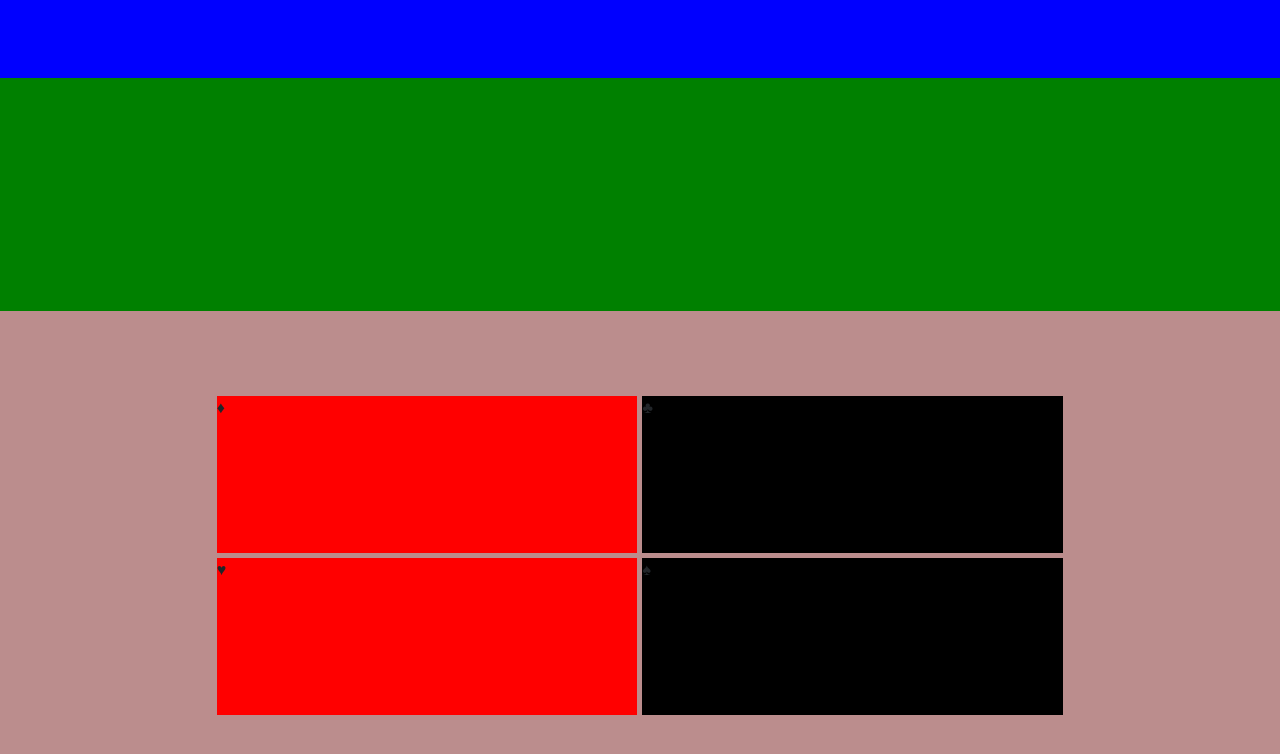
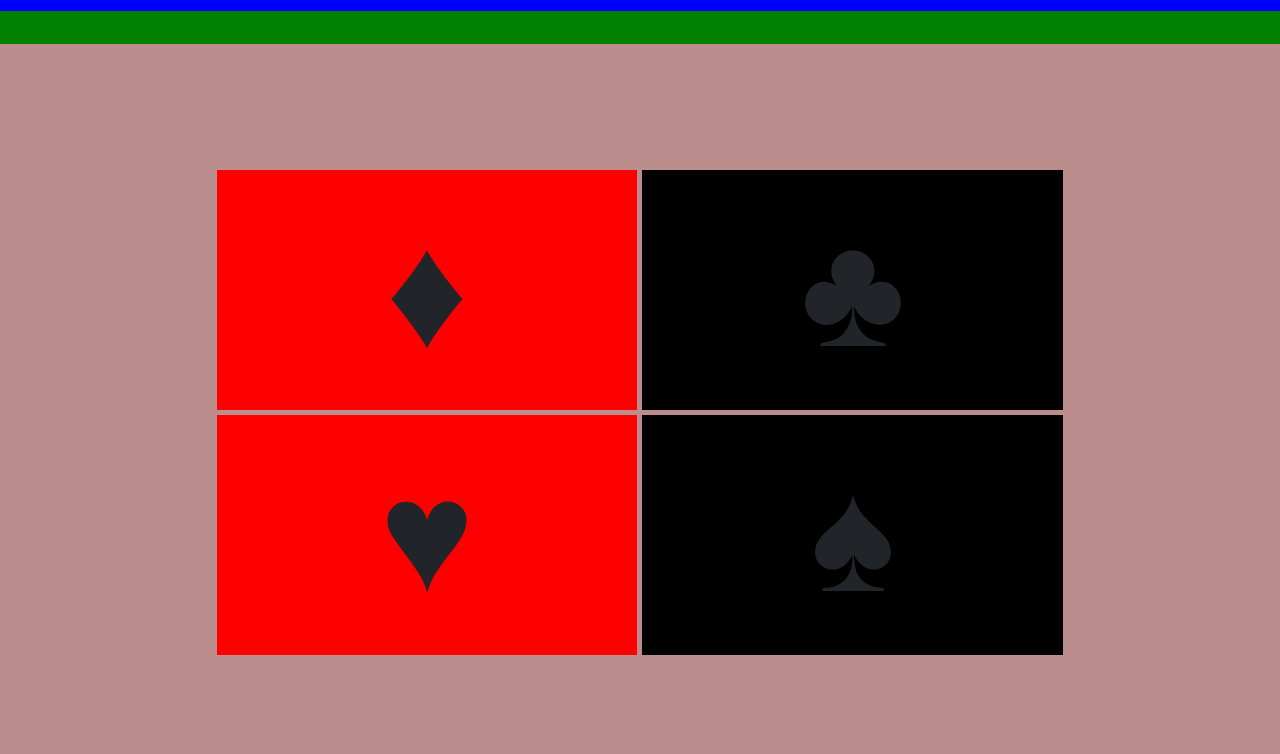
Before and after one commit to jjpickering10/CI-MS2-PokerQuiz, a plain HTML site: page index.html in a window 1280 px wide. Drawn offline with nearby package versions, Linux system fonts and the light colour scheme.

Commit message:
Centered suit icons with flexbox

```diff
--- a/assets/css/style.css
+++ b/assets/css/style.css
@@ -9,17 +9,6 @@ body {
   margin: 0;
   padding: 0;
   font-family: "Crete Round", serif;
-}
-
-h1 {
-  font-size: 50px;
-  color: white;
-  margin-bottom: 50px;
-}
-
-h3 {
-  font-size: 40px;
-  margin-bottom: 40px;
 }
 
 .grid-container {
@@ -82,16 +71,54 @@ h3 {
 }
 
 .club-area {
+    display: grid;
+    grid-template-columns: 1fr;
+  grid-template-rows: 1fr;
+  gap: 0px 0px;
     grid-area: 1 / 2 / 2 / 3;
     background-color: black;
 }
 
 .heart-area {
+    display: grid;
+    grid-template-columns: 1fr;
+  grid-template-rows: 1fr;
+  gap: 0px 0px;
     grid-area: 2 / 1 / 3 / 2;
     background-color: red;
 }
 
 .spade-area {
+    grid-template-columns: 1fr;
+  grid-template-rows: 1fr;
+  gap: 0px 0px;
+    display: grid;
     grid-area: 2 / 2 / 3 / 3;
     background-color: black;
 }
+
+.flex-container {
+  display: flex;
+  flex-direction: row;
+  flex-wrap: nowrap;
+  justify-content: center;
+  align-items: center;
+  align-content: center;
+}
+
+.flex-items:nth-child(1) {
+  display: block;
+  flex-grow: 0;
+  flex-shrink: 1;
+  flex-basis: auto;
+  align-self: center;
+  order: 0;
+}
+
+.suit {
+    width: 100%;
+    height: 100%;
+    font-size: 10rem;
+    margin: 0;
+    padding: 0;
+}
--- a/index.html
+++ b/index.html
@@ -25,16 +25,36 @@
   <div class="suits-container">
     <div class="suits">
       <div class="diamond-area">
-          <p>&diamondsuit;</p>
+          <div class="flex-container">
+   <div class="flex-items">
+       <p class="suit" >&diamondsuit;</p>
+   </div>
+</div>
+
       </div>
       <div class="club-area">
-          <p>&clubsuit;</p>
+          <div class="flex-container">
+   <div class="flex-items">
+       <p class="suit" >&clubsuit;</p>
+   </div>
+</div>
+
       </div>
       <div class="heart-area">
-          <p>&heartsuit;</p>
+          <div class="flex-container">
+   <div class="flex-items">
+       <p class="suit" >&heartsuit;</p>
+   </div>
+</div>
+
       </div>
       <div class="spade-area">
-          <p>&spadesuit;</p>
+          <div class="flex-container">
+   <div class="flex-items">
+       <p class="suit" >&spadesuit;</p>
+   </div>
+</div>
+
       </div>
     </div>
   </div>
```
